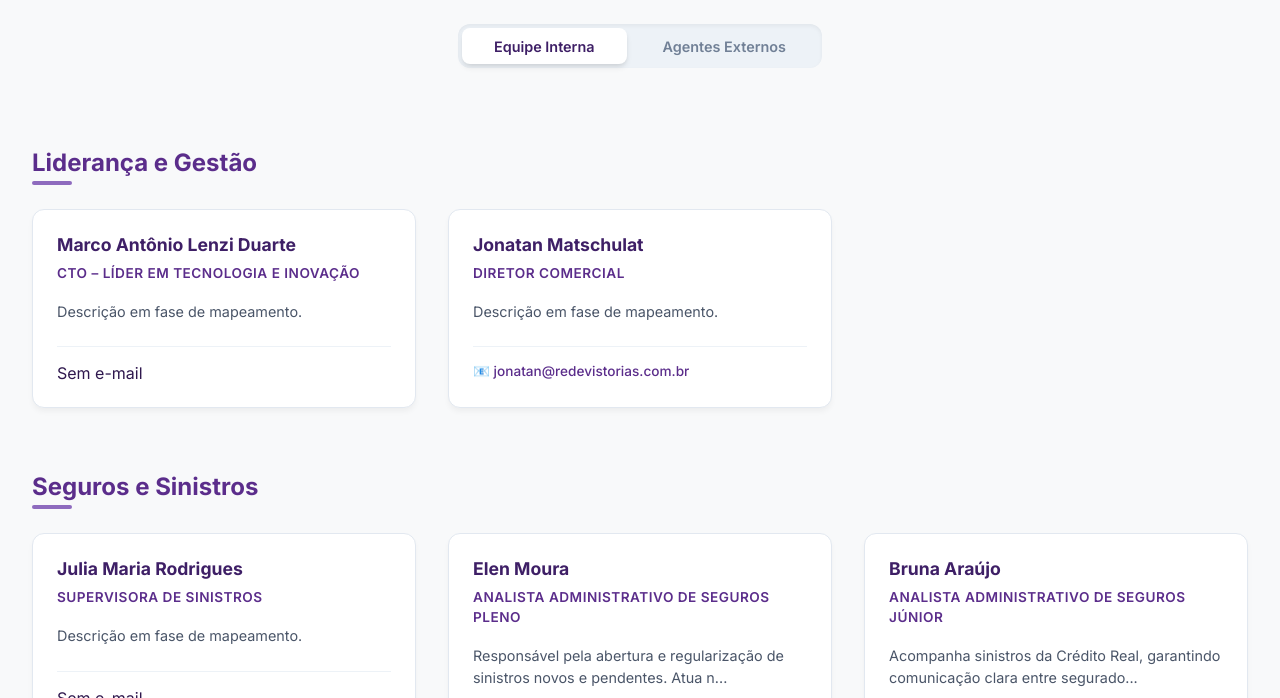
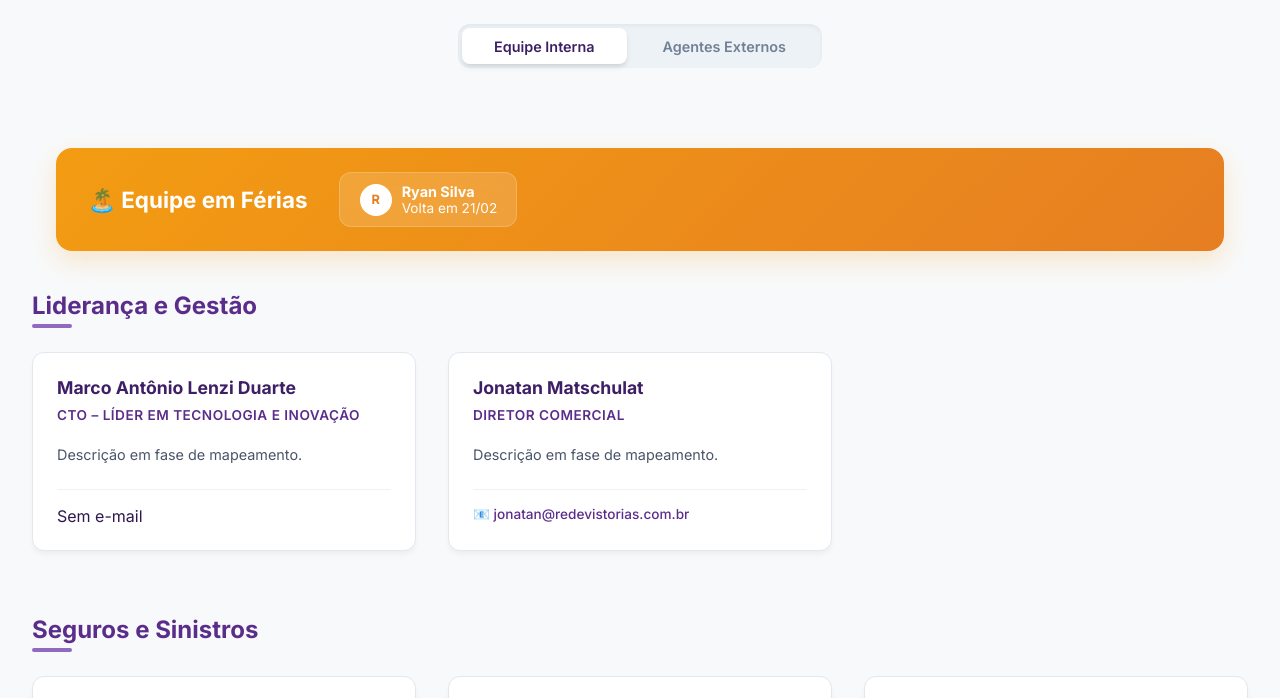
Before and after one commit to ryannobre-beep/organograma-ladobom_cr, a plain HTML site: page index.html in a window 1280 px wide. Shown: the part 68-766 px from the top of the page. Drawn offline with Linux system fonts and the light colour scheme.

Commit message:
Feat: Add area ordering and global vacation summary

```diff
--- a/app.js
+++ b/app.js
@@ -15,17 +15,73 @@ document.addEventListener('DOMContentLoaded', () => {
         .then(data => {
             companyData = data;
             renderOrg(data.categories[currentCategory]);
+            renderVacationGlobalSummary(data);
         })
         .catch(error => {
             console.error('Erro ao carregar dados:', error);
             orgRoot.innerHTML = '<div class="error">Erro ao carregar os dados. Verifique se o servidor local está rodando.</div>';
         });
 
+    function renderVacationGlobalSummary(data) {
+        const container = document.getElementById('vacation-summary-container');
+        const today = new Date();
+        today.setHours(0, 0, 0, 0);
+
+        const vacationingMembers = [];
+
+        ['internal', 'external'].forEach(cat => {
+            data.categories[cat].forEach(dept => {
+                dept.members.forEach(member => {
+                    if (member.vacationStart && member.vacationEnd) {
+                        const start = new Date(member.vacationStart);
+                        const end = new Date(member.vacationEnd);
+                        start.setHours(0, 0, 0, 0);
+                        end.setHours(0, 0, 0, 0);
+
+                        if (today >= start && today <= end) {
+                            vacationingMembers.push({
+                                name: member.name,
+                                returnDate: new Date(new Date(end).setDate(end.getDate() + 1)).toLocaleDateString('pt-BR', { day: '2-digit', month: '2-digit' })
+                            });
+                        }
+                    }
+                });
+            });
+        });
+
+        if (vacationingMembers.length > 0) {
+            container.style.display = 'block';
+            container.innerHTML = `
+                <div class="vacation-summary-card">
+                    <div class="vacation-summary-title">
+                        <h2>🏝️ Equipe em Férias</h2>
+                    </div>
+                    <div class="vacation-summary-list">
+                        ${vacationingMembers.map(m => `
+                            <div class="vacation-summary-item">
+                                <div class="vacation-summary-avatar">${m.name.charAt(0)}</div>
+                                <div class="vacation-summary-info">
+                                    <strong>${m.name}</strong>
+                                    <span>Volta em ${m.returnDate}</span>
+                                </div>
+                            </div>
+                        `).join('')}
+                    </div>
+                </div>
+            `;
+        } else {
+            container.style.display = 'none';
+        }
+    }
+
     function renderOrg(departments, searchTerm = '') {
         orgRoot.innerHTML = '';
         const filteredSearch = searchTerm.toLowerCase();
 
-        departments.forEach(dept => {
+        // Ordenar áreas por displayOrder
+        const sortedDepartments = [...departments].sort((a, b) => (a.displayOrder || 99) - (b.displayOrder || 99));
+
+        sortedDepartments.forEach(dept => {
             const filteredMembers = dept.members.filter(member =>
                 member.name.toLowerCase().includes(filteredSearch) ||
                 member.role.toLowerCase().includes(filteredSearch) ||
--- a/data.json
+++ b/data.json
@@ -6,6 +6,7 @@
       {
         "id": "dept_lideranca",
         "name": "Liderança e Gestão",
+        "displayOrder": 1,
         "members": [
           {
             "id": "mem_marco_antonio",
@@ -24,6 +25,7 @@
       {
         "id": "dept_seguros",
         "name": "Seguros e Sinistros",
+        "displayOrder": 2,
         "members": [
           {
             "id": "mem_julia_maria",
@@ -57,6 +59,7 @@
       {
         "id": "dept_contratacao",
         "name": "Contratação, Imobiliário e Garantias",
+        "displayOrder": 3,
         "members": [
           {
             "id": "mem_cesar_eduardo",
@@ -83,6 +86,7 @@
       {
         "id": "dept_cs",
         "name": "Customer Success (CS)",
+        "displayOrder": 4,
         "members": [
           {
             "id": "mem_michel_pauletti",
@@ -102,6 +106,7 @@
       {
         "id": "dept_tech",
         "name": "Tecnologia e Inovação",
+        "displayOrder": 5,
         "members": [
           {
             "id": "mem_alexandra_bortolin",
@@ -143,6 +148,7 @@
       {
         "id": "dept_parceiros",
         "name": "Parceiros e Corretores",
+        "displayOrder": 1,
         "members": [
           {
             "id": "mem_exemplo_agente",
--- a/index.html
+++ b/index.html
@@ -34,6 +34,7 @@
     </nav>
 
     <main>
+        <div id="vacation-summary-container" class="vacation-summary-container"></div>
         <div id="org-root" class="org-container">
             <div class="loading">Carregando estrutura...</div>
         </div>
--- a/style.css
+++ b/style.css
@@ -497,3 +497,103 @@ main {
     color: var(--primary);
     font-weight: 700;
 }
+
+/* Resumo Global de Férias */
+.vacation-summary-container {
+    max-width: 1200px;
+    margin: 0 auto 2.5rem auto;
+    padding: 0 1rem;
+    display: none;
+    /* Só aparece se houver alguém em férias */
+}
+
+.vacation-summary-card {
+    background: linear-gradient(135deg, #f39c12 0%, #e67e22 100%);
+    border-radius: 16px;
+    padding: 1.5rem 2rem;
+    color: white;
+    box-shadow: 0 10px 25px rgba(243, 156, 18, 0.2);
+    display: flex;
+    justify-content: space-between;
+    align-items: center;
+    gap: 2rem;
+}
+
+.vacation-summary-title {
+    display: flex;
+    align-items: center;
+    gap: 12px;
+}
+
+.vacation-summary-title h2 {
+    font-size: 1.4rem;
+    font-weight: 800;
+    margin: 0;
+}
+
+.vacation-summary-list {
+    display: flex;
+    flex-wrap: wrap;
+    gap: 1rem;
+    flex: 1;
+}
+
+.vacation-summary-item {
+    background: rgba(255, 255, 255, 0.15);
+    backdrop-filter: blur(10px);
+    padding: 0.6rem 1.2rem;
+    border-radius: 12px;
+    display: flex;
+    align-items: center;
+    gap: 10px;
+    border: 1px solid rgba(255, 255, 255, 0.2);
+}
+
+.vacation-summary-avatar {
+    width: 32px;
+    height: 32px;
+    background: white;
+    color: #e67e22;
+    border-radius: 50%;
+    display: flex;
+    align-items: center;
+    justify-content: center;
+    font-weight: 700;
+    font-size: 0.8rem;
+}
+
+.vacation-summary-info {
+    font-size: 0.85rem;
+    line-height: 1.2;
+}
+
+.vacation-summary-info strong {
+    display: block;
+    font-size: 0.9rem;
+}
+
+/* Ordenação de Áreas Admin */
+.dept-order-controls {
+    display: flex;
+    gap: 0.4rem;
+}
+
+.btn-order {
+    padding: 0.3rem 0.6rem;
+    font-size: 0.75rem;
+    background: white;
+    border: 1px solid #E2E8F0;
+    border-radius: 4px;
+    cursor: pointer;
+    transition: all 0.2s;
+}
+
+.btn-order:hover:not(:disabled) {
+    background: #EDF2F7;
+    border-color: #CBD5E0;
+}
+
+.btn-order:disabled {
+    opacity: 0.3;
+    cursor: not-allowed;
+}
```
